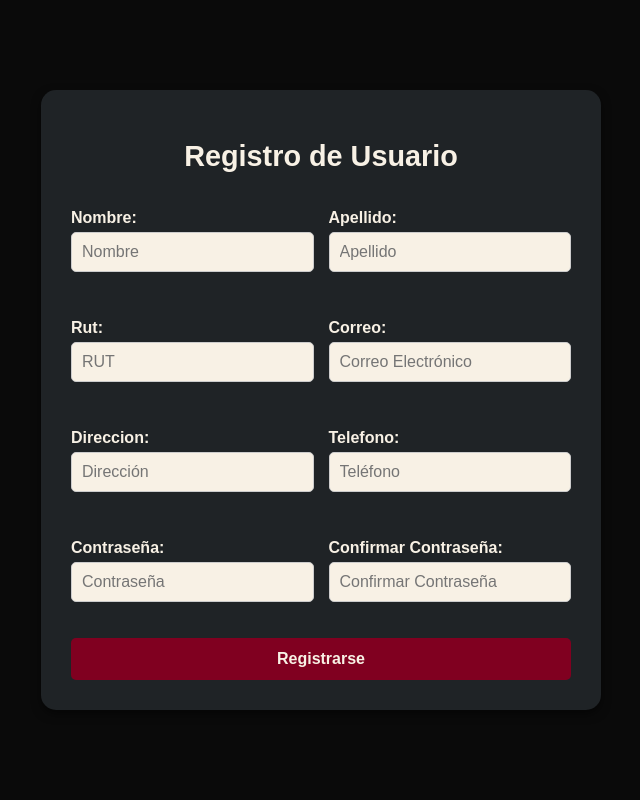
After one commit to KevinArayaCortes/Magilou, a Django app: page /registro in a window 1280 px wide. The commit adds this page. Shown: the whole page, without its empty margins (319-959 px from the left). Run offline with Django 3.2, Linux system fonts and the light colour scheme.

Commit message:
registro y inicio de catalogo
se creo un registro de usuarios con contraseña encriptada y se comenzo a hacer el catalogo

```diff
--- a/AppMagilou/admin.py
+++ b/AppMagilou/admin.py
@@ -22,7 +22,7 @@ class ProductoAdmin(admin.ModelAdmin):
 
 # Configuración para Usuario
 class UsuarioAdmin(admin.ModelAdmin):
-    list_display = ('id_usuario', 'nombre', 'apellido', 'rut', 'correo', 'telefono')
+    list_display = ('id_usuario', 'nombre', 'apellido', 'rut', 'correo', 'telefono', 'contrasena')
     search_fields = ('nombre', 'apellido', 'rut', 'correo')
     list_filter = ('direccion',)
     ordering = ('apellido', 'nombre')
--- /dev/null
+++ b/AppMagilou/forms.py
@@ -0,0 +1,44 @@
+from django import forms
+from django.contrib.auth.hashers import make_password
+from .models import Usuario
+
+class RegistroForm(forms.ModelForm):
+    contrasena = forms.CharField(
+        widget=forms.PasswordInput(attrs={'placeholder': 'Contraseña'}),
+        label="Contraseña",
+        max_length=255
+    )
+    confirmar_contrasena = forms.CharField(
+        widget=forms.PasswordInput(attrs={'placeholder': 'Confirmar Contraseña'}),
+        label="Confirmar Contraseña",
+        max_length=255
+    )
+
+    class Meta:
+        model = Usuario
+        fields = ['nombre', 'apellido', 'rut', 'correo', 'direccion', 'telefono', 'contrasena']
+        widgets = {
+            'nombre': forms.TextInput(attrs={'placeholder': 'Nombre'}),
+            'apellido': forms.TextInput(attrs={'placeholder': 'Apellido'}),
+            'rut': forms.TextInput(attrs={'placeholder': 'RUT'}),
+            'correo': forms.EmailInput(attrs={'placeholder': 'Correo Electrónico'}),
+            'direccion': forms.TextInput(attrs={'placeholder': 'Dirección'}),
+            'telefono': forms.TextInput(attrs={'placeholder': 'Teléfono'}),
+        }
+
+    def clean(self):
+        cleaned_data = super().clean()
+        contrasena = cleaned_data.get("contrasena")
+        confirmar_contrasena = cleaned_data.get("confirmar_contrasena")
+
+        if contrasena and confirmar_contrasena and contrasena != confirmar_contrasena:
+            self.add_error('confirmar_contrasena', "Las contraseñas no coinciden.")
+
+        return cleaned_data
+
+    def save(self, commit=True):
+        usuario = super().save(commit=False)
+        usuario.contrasena = make_password(self.cleaned_data['contrasena'])
+        if commit:
+            usuario.save()
+        return usuario
--- a/AppMagilou/models.py
+++ b/AppMagilou/models.py
@@ -9,7 +9,7 @@ class Usuario(models.Model):
     correo = models.EmailField(max_length=50, unique=True)
     direccion = models.CharField(max_length=100)
     telefono = models.CharField(max_length=20)
-
+    contrasena = models.CharField(max_length=255)
     class Meta:
         db_table = 'Usuario'
 
--- a/AppMagilou/views.py
+++ b/AppMagilou/views.py
@@ -1,7 +1,22 @@
-from django.shortcuts import render
+from django.shortcuts import render, redirect
+from AppMagilou.forms import RegistroForm
 
 def home(request):
     return render(request, 'home.html')
 
 def car(request):
     return render(request, 'pago.html')
+
+def catalogo(request):
+    return render(request, 'catalogo.html')
+
+def registro(request):
+    if request.method == 'POST':
+        form = RegistroForm(request.POST)
+        if form.is_valid():
+            form.save()
+            return redirect('/')
+    else:
+        form = RegistroForm()
+
+    return render(request, 'registro.html', {'form': form})
--- a/magilou/urls.py
+++ b/magilou/urls.py
@@ -21,6 +21,8 @@ urlpatterns = [
     path('admin/', admin.site.urls),
     path('', views.home),
     path('car/', views.car),
+    path('registro', views.registro),
+    path('catalogo', views.catalogo)
 
 
 ]
--- /dev/null
+++ b/static/styles/estilos.css
@@ -0,0 +1,83 @@
+body {
+    background-color: #0A0A0A;
+    color: #F8F1E5;
+    font-family: Arial, sans-serif;
+    margin: 0;
+    padding: 0;
+    display: flex;
+    justify-content: center;
+    align-items: center;
+    min-height: 100vh;
+}
+
+.form-container {
+    background-color: #1F2326;
+    padding: 30px;
+    border-radius: 15px;
+    box-shadow: 0 4px 10px rgba(0, 0, 0, 0.5);
+    width: 90%;
+    max-width: 500px;
+    text-align: center;
+}
+
+.form-container h1 {
+    margin-bottom: 20px;
+    color: #F8F1E5;
+    font-size: 1.8em;
+}
+
+/* Grid para etiquetas y campos */
+.form-grid {
+    display: grid;
+    grid-template-columns: 1fr 1fr;
+    gap: 15px;
+    text-align: left;
+}
+
+.form-grid label {
+    margin-bottom: 5px;
+    font-weight: bold;
+    display: block;
+}
+
+.form-grid input {
+    padding: 10px;
+    border-radius: 5px;
+    border: 1px solid #ccc;
+    font-size: 1em;
+    box-sizing: border-box;
+    width: 100%; /* Asegura que los campos se ajusten al contenedor */
+    background-color: #F8F1E5;
+    color: #0A0A0A;
+}
+
+/* Botón centrado */
+form button {
+    margin-top: 20px;
+    width: 100%;
+    padding: 12px;
+    border-radius: 5px;
+    border: none;
+    background-color: #800020;
+    color: #F8F1E5;
+    font-weight: bold;
+    font-size: 1em;
+    cursor: pointer;
+    transition: background-color 0.3s, transform 0.2s;
+}
+
+form button:hover {
+    background-color: #68021b;
+    transform: scale(1.05);
+}
+
+/* Responsive para pantallas pequeñas */
+@media (max-width: 480px) {
+    .form-grid {
+        grid-template-columns: 1fr; /* Cambiar a una columna */
+    }
+
+    .form-grid label {
+        text-align: left;
+    }
+}
--- /dev/null
+++ b/templates/registro.html
@@ -0,0 +1,22 @@
+{% load static %}
+<!DOCTYPE html>
+<html lang="es">
+<head>
+    <meta charset="UTF-8">
+    <meta name="viewport" content="width=device-width, initial-scale=1.0">
+    <link rel="stylesheet" href="{% static 'styles/estilos.css' %}">
+    <title>Registro</title>
+</head>
+<body>
+    <div class="form-container">
+        <h1>Registro de Usuario</h1>
+        <form method="POST">
+            {% csrf_token %}
+            <div class="form-grid">
+                {{ form.as_p }}
+            </div>
+            <button type="submit">Registrarse</button>
+        </form>
+    </div>
+</body>
+</html>
```
Also changed, not shown: templates/catalogo.html (added, +42 -0 lines), templates/home.html (+8 -4 lines), AppMagilou/migrations/0001_initial.py, AppMagilou/migrations/0002_auto_20241119_1629.py (deleted).
